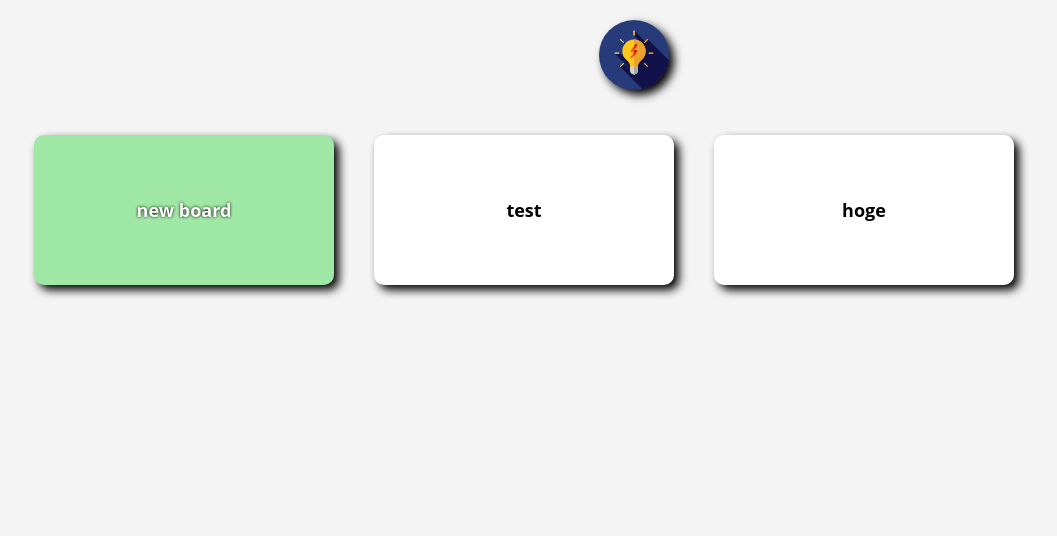
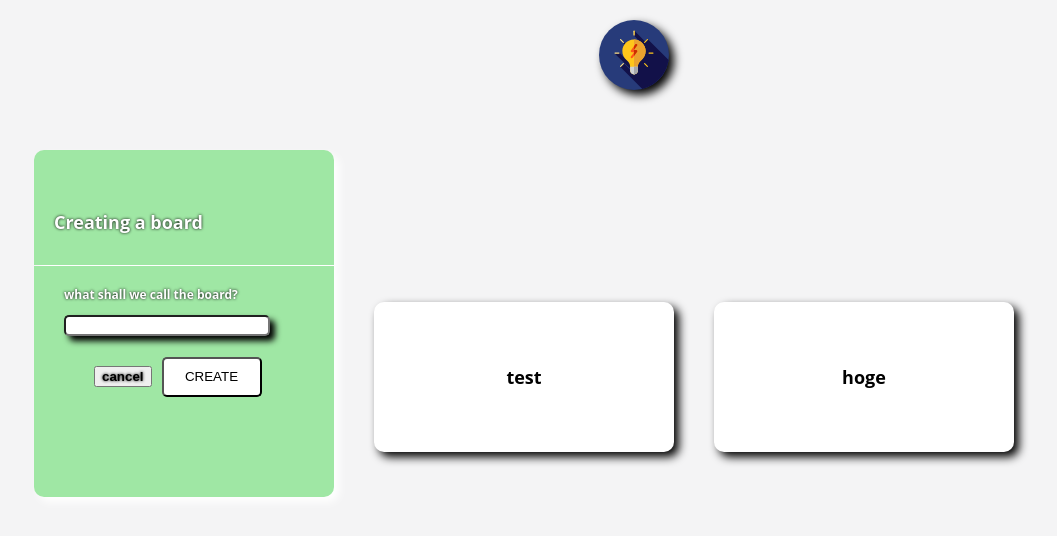
Before and after one commit to sodatsu01/trello-clone, a React (Create React App) app: page /boards in a window 1280 px wide. Shown: the top 536 px of the page, without its empty margins (6-1063 px from the left). Built offline with nearby package versions, Linux system fonts and the light colour scheme.

Commit message:
create CreateBoard

```diff
--- a/src/components/board/board.jsx
+++ /dev/null
@@ -1,19 +0,0 @@
-import React from 'react';
-import BoardCard from './boardcard';
-
-function Board(props) {
-  const boards = [
-    {id: 1, name: 'test'},
-    {id: 2, name: 'hoge'},
-  ];
-  return (
-    <div className="board">
-      <BoardCard new={true} boardName="" />
-      {boards.map((board)=>{
-        return <BoardCard key={board.id} new={false} boardName={board.name}/>;
-      })}
-    </div>
-  );
-}
-
-export default Board;
--- /dev/null
+++ b/src/components/board/boardcontainer.jsx
@@ -0,0 +1,27 @@
+import React from 'react';
+import BoardCard from './boardcard';
+import CreateBoard from './createboard';
+import {Store} from '../store';
+
+function BoardContainer(props) {
+  const {state, dispatch} = React.useContext(Store);
+  const boards = [
+    {id: 1, name: 'test'},
+    {id: 2, name: 'hoge'},
+  ];
+  const showNewBoardCard = () => {
+    return state.isOpen ? <CreateBoard /> : <BoardCard new={true} />
+  }
+  return (
+    <React.Fragment>
+    <div className="board">
+      {showNewBoardCard()}
+      {boards.map((board)=>{
+        return <BoardCard key={board.id} new={false} boardName={board.name}/>;
+      })}
+    </div>
+  </React.Fragment>
+  );
+}
+
+export default BoardContainer;
--- /dev/null
+++ b/src/components/board/createboard.jsx
@@ -0,0 +1,22 @@
+import React from 'react';
+import '../../styles/createboard.css';
+
+function CreateBoard(props){
+  return(
+ <session class="creating-card">
+   <article class="header">
+     <h2 class="title">Creating a board</h2>
+   </article>
+   <article class="body">
+     <h3 class="input-label">what shall we call the board?</h3>
+     <form action="" method="post">
+       <input class="input-board-name" type="text"/>
+         <input class="cancel" type="button" value="cancel"/>
+         <input class="submit" type="button" value="CREATE"/>
+     </form>
+   </article>
+ </session>
+  )
+}
+
+export default CreateBoard
--- a/src/components/boardindex.jsx
+++ b/src/components/boardindex.jsx
@@ -1,10 +1,11 @@
 import React from 'react';
-import Board from './board/board';
+import BoardContainer from './board/boardcontainer';
 import '../styles/index-style.css';
+import {Store} from './store';
 
 function BoardIndex(props) {
   return (
-    <Board />
+    <BoardContainer />
   );
 }
 
--- /dev/null
+++ b/src/components/store.js
@@ -0,0 +1,24 @@
+import React from 'react';
+
+export const Store = React.createContext();
+const initialState = {
+  isOpen: true, //local stateにしたい
+  boards: [],
+}
+
+function reducer(state, action){
+  switch (action.type) {
+    case 'FETCH_BOARDS':
+      return{...state, boards: {id: 1, name: 'test'}};
+    case 'CLICK_NEW_BOARD':
+      return {...state, isOpen: !state.isOpen};
+    default:
+      return state;
+  }
+}
+
+export function StoreProvider(props){
+  const [state, dispatch] = React.useReducer(reducer, initialState);
+  const value = {state, dispatch}
+  return <Store.Provider value={value}>{props.children}</Store.Provider>
+}
--- a/src/index.js
+++ b/src/index.js
@@ -2,8 +2,12 @@ import React from 'react';
 import ReactDOM from 'react-dom';
 import './index.css';
 import App from './app';
+import {StoreProvider} from './components/store';
 
-ReactDOM.render(<App />, document.getElementById('root'));
+ReactDOM.render(
+  <StoreProvider>
+    <App />
+  </StoreProvider>, document.getElementById('root'));
 
 // If you want your app to work offline and load faster, you can change
 // unregister() to register() below. Note this comes with some pitfalls.
--- /dev/null
+++ b/src/styles/createboard.css
@@ -0,0 +1,50 @@
+.creating-card {
+  display: inline-block;
+  width: 300px;
+  height: 350px;
+  margin: 20px;
+  filter: drop-shadow(5px 5px 5px);
+  color: #FFF;
+  text-shadow: 0px 0px 3px #000; }
+  .creating-card .header {
+    width: 100%;
+    height: 33%;
+    background-color: #9FE7A4;
+    border-radius: 10px 10px 0px 0px; }
+    .creating-card .header .title {
+      font-size: 18px;
+      text-align: left;
+      padding: 60px 0px 0px 20px; }
+  .creating-card .body {
+    width: 100%;
+    height: 66%;
+    background-color: #9FE7A4;
+    border-radius: 0px 0px 10px 10px; }
+    .creating-card .body .input-label {
+      font-size: 12px;
+      margin-top: 1px;
+      padding-top: 20px;
+      padding-left: 30px; }
+    .creating-card .body .input-board-name {
+      display: block;
+      width: 66%;
+      margin-top: 10px;
+      margin-left: 30px;
+      background-color: white;
+      border-radius: 5px;
+      color: #000;
+      filter: drop-shadow(5px 5px 3px); }
+    .creating-card .body .cancel {
+      display: inline-block;
+      font-weight: bold;
+      margin: 30px 10px 0px 60px;
+      text-shadow: 0px 0px 3px #000; }
+    .creating-card .body .submit {
+      width: 100px;
+      height: 40px;
+      display: inline-block;
+      border-radius: 5px;
+      background-color: #FFF;
+      color: #000; }
+
+/*# sourceMappingURL=createboard.css.map */
--- /dev/null
+++ b/src/styles/scss/createboard.css
@@ -0,0 +1,50 @@
+.creating-card {
+  display: inline-block;
+  width: 300px;
+  height: 325px;
+  margin: 20px;
+  filter: drop-shadow(5px 5px 5px);
+  color: #FFF;
+  text-shadow: 0px 0px 3px #000; }
+  .creating-card .header {
+    width: 100%;
+    height: 33%;
+    background-color: #9FE7A4;
+    border-radius: 10px 10px 0px 0px; }
+    .creating-card .header .title {
+      font-size: 18px;
+      text-align: left;
+      padding: 60px 0px 0px 20px; }
+  .creating-card .body {
+    width: 100%;
+    height: 66%;
+    background-color: #9FE7A4;
+    border-radius: 0px 0px 10px 10px; }
+    .creating-card .body .input-label {
+      font-size: 12px;
+      margin-top: 1px;
+      padding-top: 20px;
+      padding-left: 30px; }
+    .creating-card .body .input-board-name {
+      display: block;
+      width: 66%;
+      margin-top: 10px;
+      margin-left: 30px;
+      background-color: white;
+      border-radius: 5px;
+      color: #000;
+      filter: drop-shadow(5px 5px 3px); }
+    .creating-card .body .cancel {
+      display: inline-block;
+      font-weight: bold;
+      margin: 30px 10px 0px 60px;
+      text-shadow: 0px 0px 3px #000; }
+    .creating-card .body .submit {
+      width: 100px;
+      height: 40px;
+      display: inline-block;
+      border-radius: 5px;
+      background-color: #FFF;
+      color: #000; }
+
+/*# sourceMappingURL=createboard.css.map */
--- /dev/null
+++ b/src/styles/scss/createboard.scss
@@ -0,0 +1,56 @@
+.creating-card{
+  display: inline-block;
+  width: 300px;
+  height: 325px;
+  margin: 20px;
+  filter: drop-shadow(5px 5px 5px);
+  color: #FFF;
+  text-shadow: 0px 0px 3px #000;
+  .header{
+    width: 100%;
+    height: 33%;
+    background-color: #9FE7A4;
+    border-radius: 10px 10px 0px 0px;
+    .title{
+      font-size: 18px;
+      text-align: left;
+      padding: 60px 0px 0px 20px;
+    }
+  }
+  .body{
+    width: 100%;
+    height: 66%;
+    background-color: #9FE7A4;
+    border-radius: 0px 0px 10px 10px;
+    .input-label{
+      font-size: 12px;
+      margin-top: 1px;
+      padding-top: 20px;
+      padding-left: 30px;
+    }
+    .input-board-name{
+      display: block;
+      width: 66%;
+      margin-top: 10px;
+      margin-left: 30px;
+      background-color: white;
+      border-radius: 5px;
+      color: #000;
+      filter: drop-shadow(5px 5px 3px);
+    }
+    .cancel{
+      display: inline-block;
+      font-weight: bold;
+      margin:30px 10px 0px 60px;
+      text-shadow: 0px 0px 3px #000;
+    }
+    .submit{
+      width: 100px;
+      height: 40px;
+      display: inline-block;
+      border-radius: 5px;
+      background-color: #FFF;
+      color: #000;
+    }
+  }
+}
```
Also changed, not shown: src/components/reducer.jsx (added), 2 other files (tests, documents, lock files or other folders).
